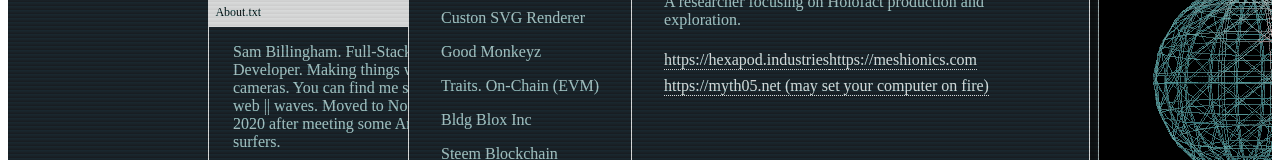
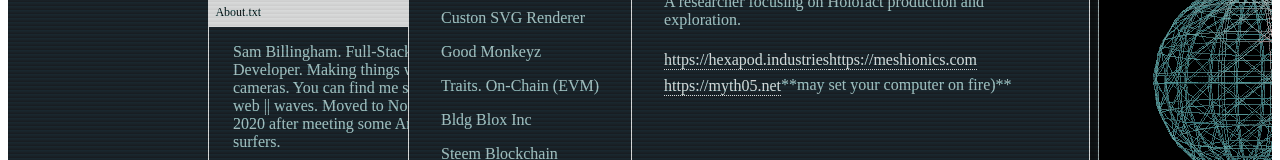
Before and after one commit to Sambillingham/codewithsam.com, a Nuxt app: page / in a window 1280 px wide. Both pictures are taken after a click on the element "projects". Shown: the part 210-370 px from the top of the page. Built offline with nearby package versions, Linux system fonts and the light colour scheme.

Commit message:
fix: hexapod links note on new line

```diff
--- a/components/Folder.vue
+++ b/components/Folder.vue
@@ -15,7 +15,8 @@
                 <p>A researcher focusing on Holofact production and exploration.</p>
                 <a href="https://hexapod.industries">https://hexapod.industries</a>
                 <a href="https://meshionics.com">https://meshionics.com</a>
-                <a href="https://myth05.net">https://myth05.net (may set your computer on fire)</a>
+                <a href="https://myth05.net">https://myth05.net</a>
+                <span>**may set your computer on fire)**</span>
             </div>
 
             <div v-if="folder === 'gm' ">
```
